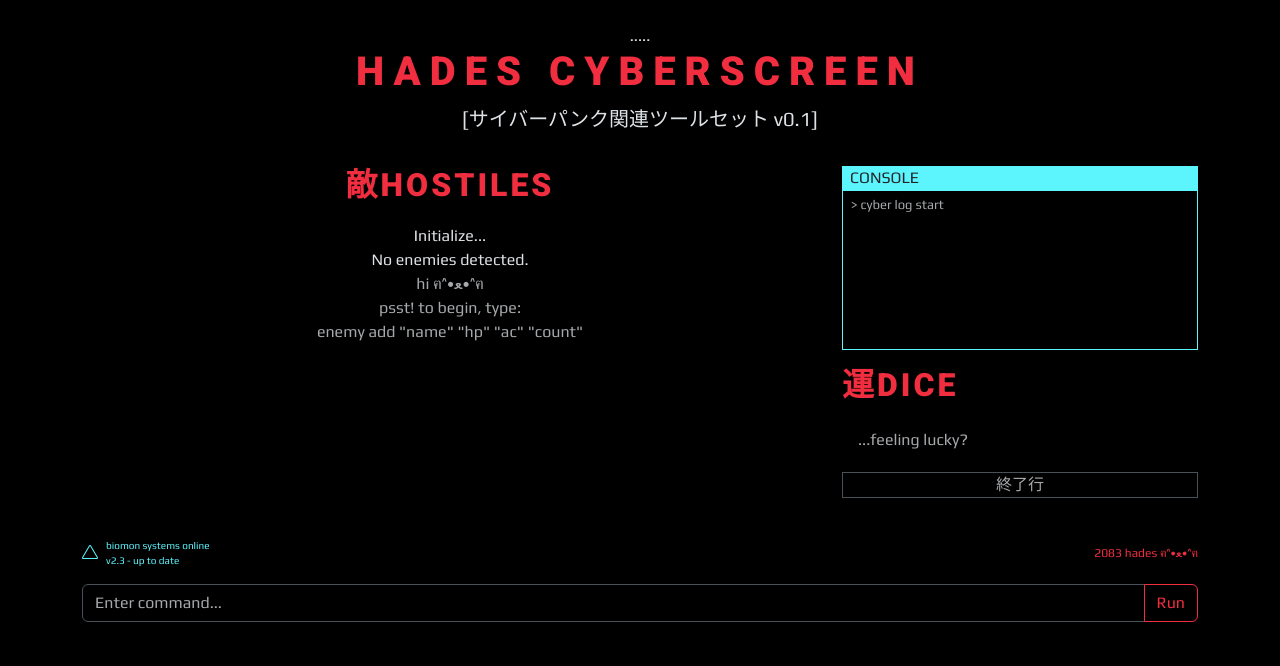
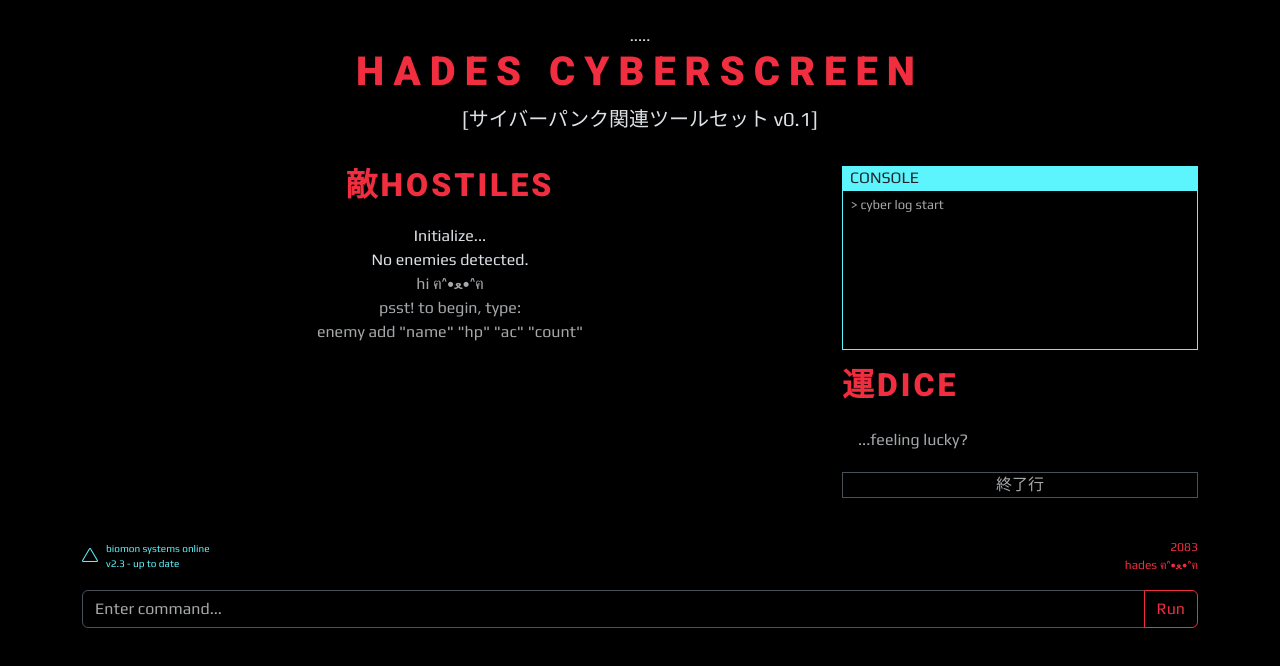
Before and after one commit to nikigee/cyberscreen, a Vue app: page / in a window 1280 px wide. Shown: the top 666 px of the page. Built offline with nearby package versions, Linux system fonts and the light colour scheme.

Commit message:
watermark change

```diff
--- a/src/views/HomeView.vue
+++ b/src/views/HomeView.vue
@@ -57,7 +57,7 @@ onMounted(() => {
                     <div>v2.3 - up to date</div>
                 </div>
             </div>
-            <div class="text-primary watermark">2083 hades ฅ^•ﻌ•^ฅ</div>
+            <div class="text-primary watermark text-end"><div>2083</div><div>hades ฅ^•ﻌ•^ฅ</div></div>
         </div>
         <CommandBar />
     </div>
```
